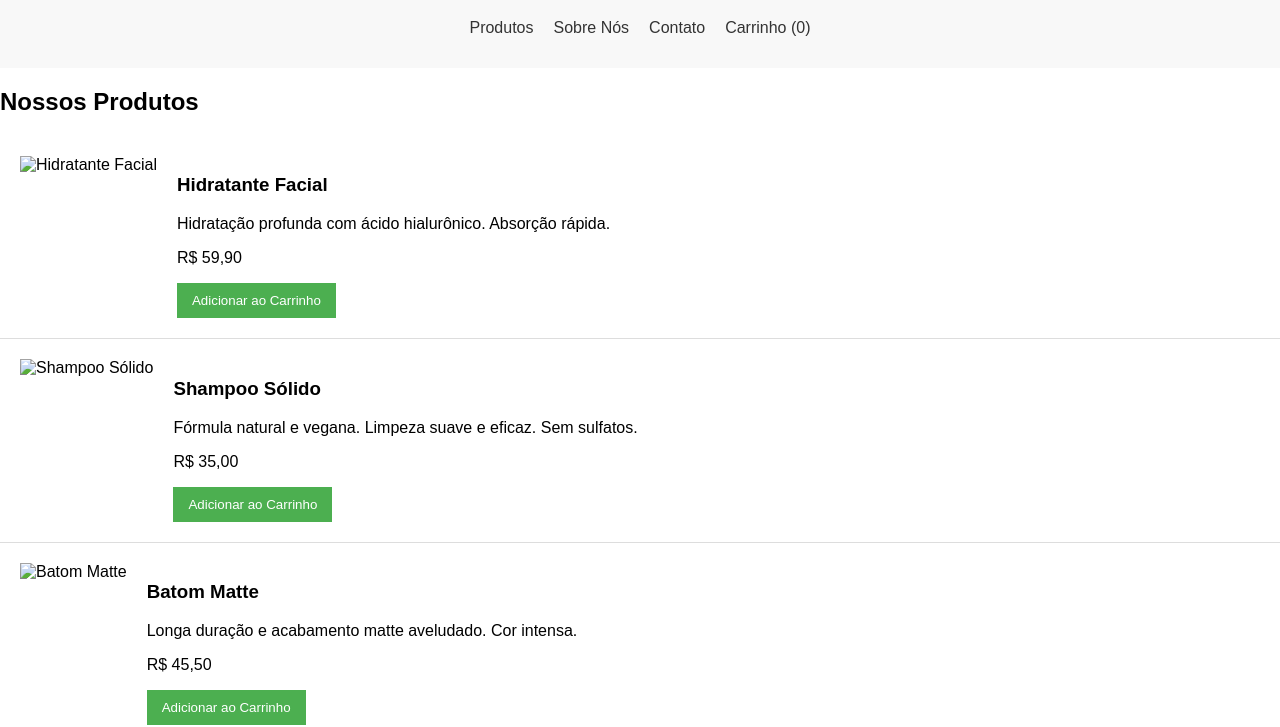
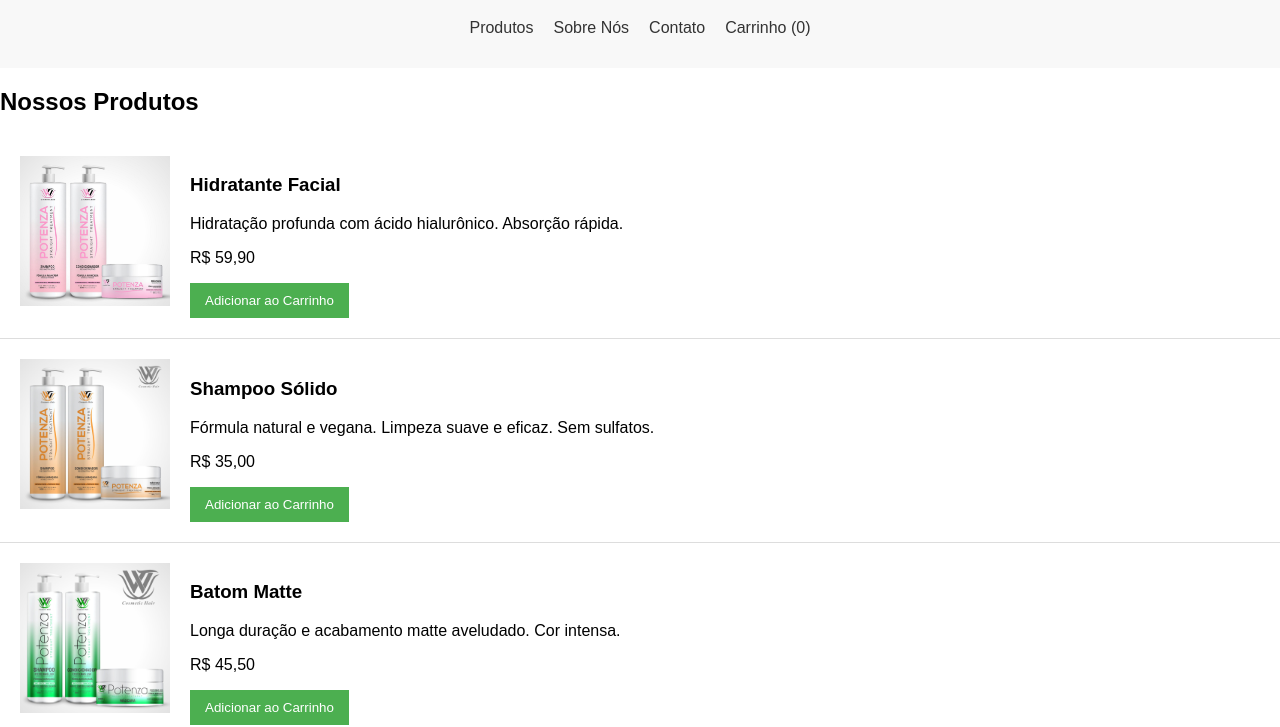
Before and after one commit to DevF-Breno/Page_vendas, a plain HTML site: page index.html in a window 1280 px wide. Shown: the part 76-803 px from the top of the page. Drawn offline with Linux system fonts and the light colour scheme; files whose address does not match are found by name.

Commit message:
atualizando img

```diff
--- a/index.html
+++ b/index.html
@@ -28,7 +28,7 @@
 
         <article class="produto">
             <div class="produto-imagem">
-                <img src="img/produto1.jpeg" alt="Hidratante Facial">
+                <img src="produto1.jpeg" alt="Hidratante Facial">
             </div>
             <div class="produto-detalhes">
                 <h3>Hidratante Facial</h3>
@@ -40,7 +40,7 @@
 
         <article class="produto">
             <div class="produto-imagem">
-                <img src="img/produto2.jpeg" alt="Shampoo Sólido">
+                <img src="produto2.jpeg" alt="Shampoo Sólido">
             </div>
             <div class="produto-detalhes">
                 <h3>Shampoo Sólido</h3>
@@ -52,7 +52,7 @@
 
         <article class="produto">
             <div class="produto-imagem">
-                <img src="img/produto3.jpeg" alt="Batom Matte">
+                <img src="produto3.jpeg" alt="Batom Matte">
             </div>
             <div class="produto-detalhes">
                 <h3>Batom Matte</h3>
```
